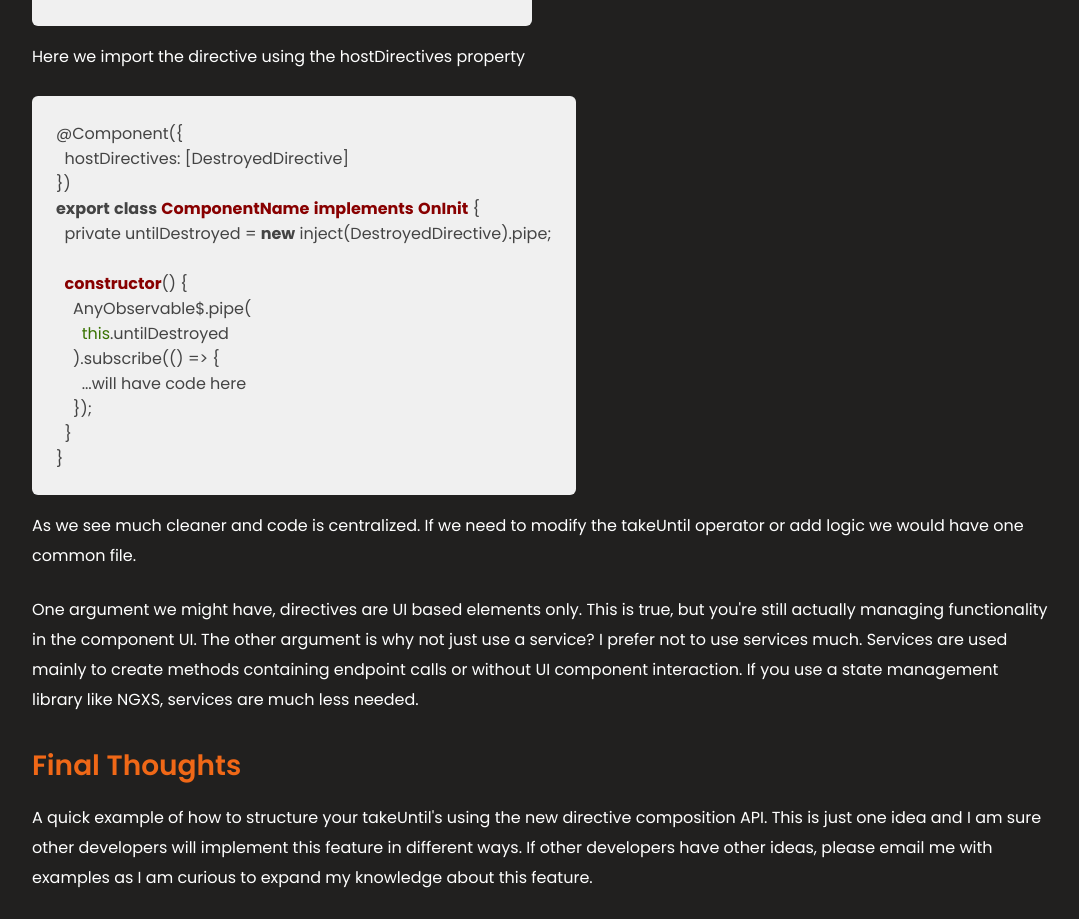
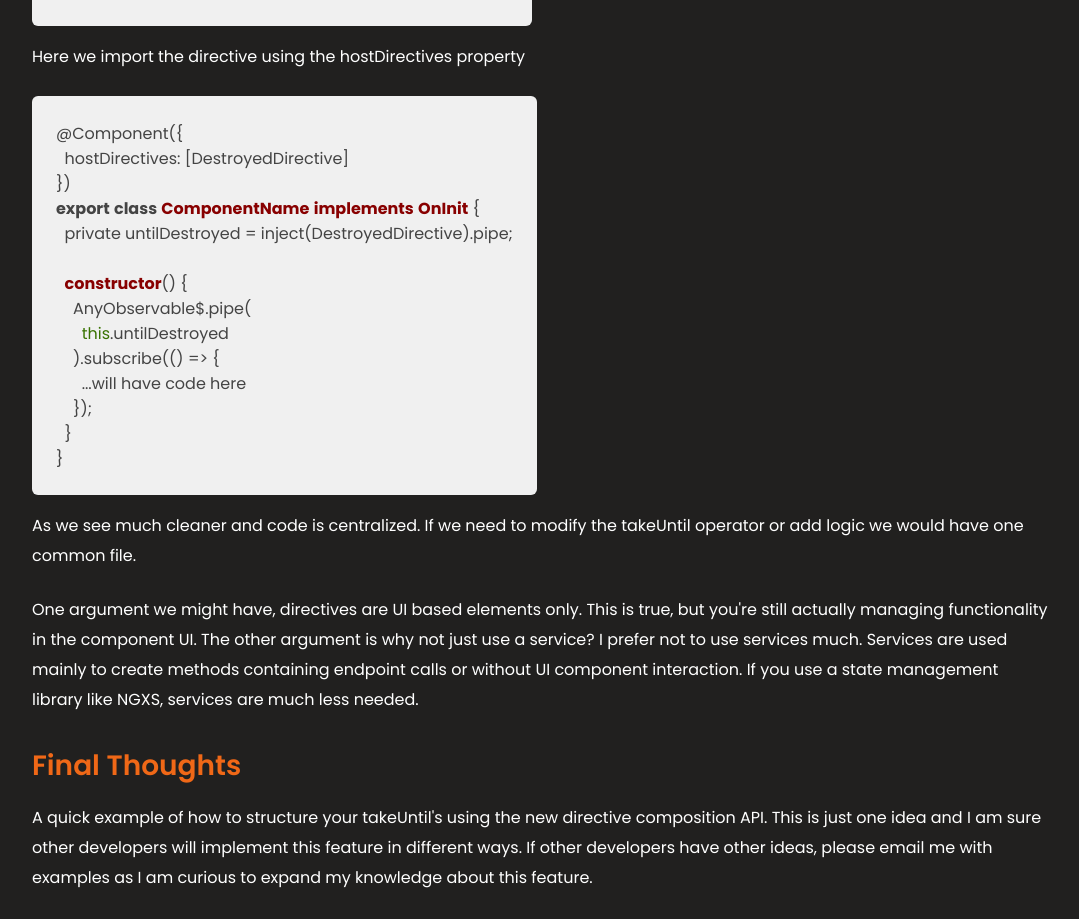
Before and after one commit to JGSolutions/jerry-gagliano, a Next.js app: page /posts/angular-directive-takeuntil in a window 1280 px wide. Shown: the part 2026-2945 px from the top of the page, without its empty margins (100-1179 px from the left). Built offline with nearby package versions, Linux system fonts and the light colour scheme.

Commit message:
fixed code example

```diff
--- a/pages/posts/angular-directive-takeuntil.mdx
+++ b/pages/posts/angular-directive-takeuntil.mdx
@@ -78,7 +78,7 @@ Here we import the directive using the hostDirectives property
     hostDirectives: [DestroyedDirective]
   })
   export class ComponentName implements OnInit {
-    private untilDestroyed = new inject(DestroyedDirective).pipe;
+    private untilDestroyed = inject(DestroyedDirective).pipe;
 
     constructor() {
       AnyObservable$.pipe(
```
